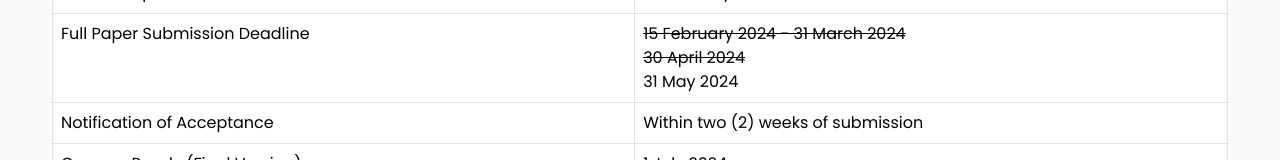
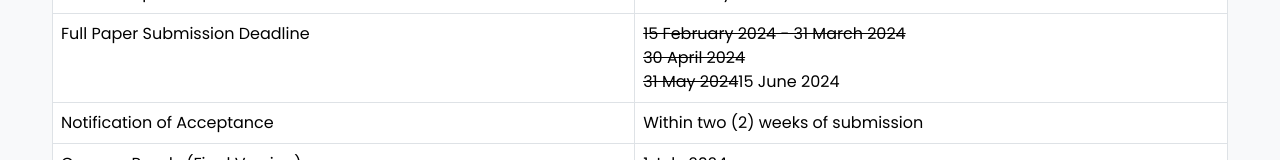
Before and after one commit to uicms2024/uicms2024.github.io, an Angular app: page /dates in a window 1280 px wide. Shown: the part 227-387 px from the top of the page. Built offline with nearby package versions, Linux system fonts and the light colour scheme.

Commit message:
Change deadline to 15 June 2024 and upload new uicms2024.jpg file

```diff
--- a/src/app/dates/dates.component.html
+++ b/src/app/dates/dates.component.html
@@ -16,7 +16,8 @@
         <td>Full Paper Submission Deadline</td>
         <td><span class="text-decoration-line-through">15 February 2024 - 31 March 2024</span><br />
           <span class="text-decoration-line-through">30 April 2024</span><br>
-          <span>31 May 2024</span>
+          <span class="text-decoration-line-through">31 May 2024</span>
+          <span>15 June 2024</span>
         </td>
         <!-- <td>1 February 2024 - 30 April 2024</td> -->
         <!-- <td>30 April 2024 - 31 June 2024</td> -->
```
Also changed, not shown: src/assets/uicms2024.jpg.
